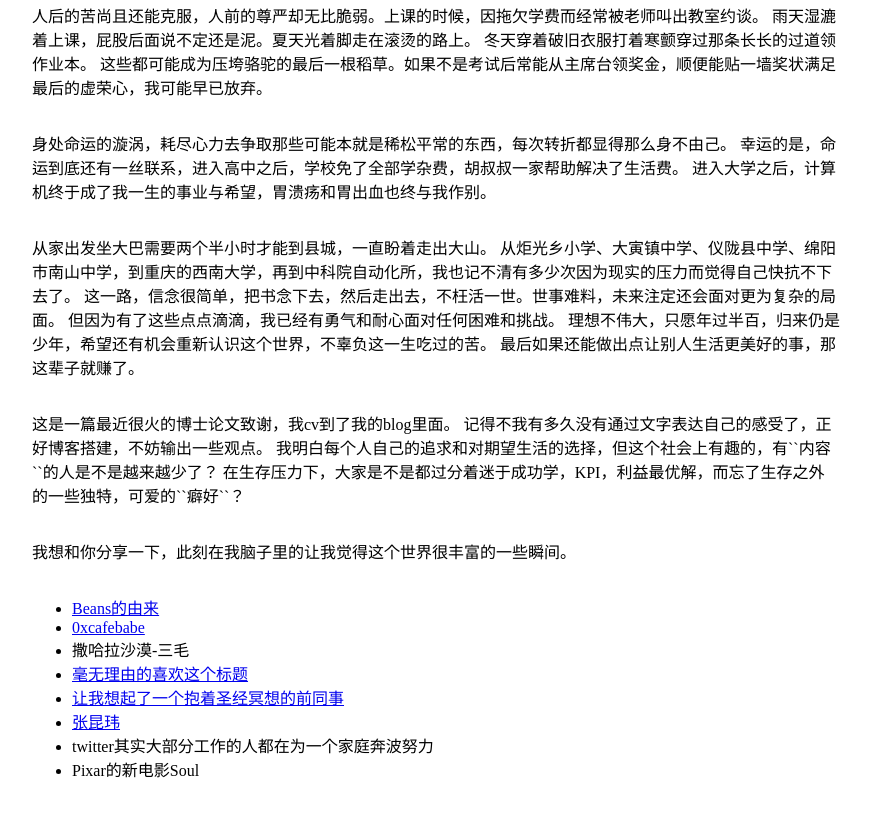
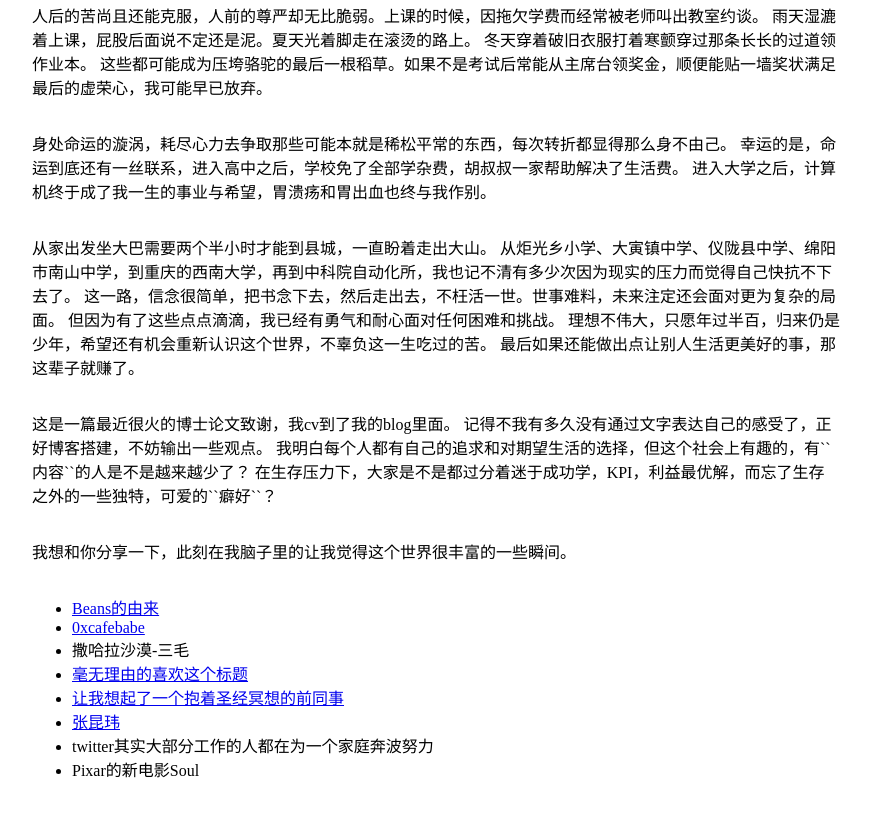
Before and after one commit to cf-19/cf-19.github.io, a plain HTML site: page blogs/2021-4-23.html in a window 1280 px wide. Shown: the part 497-1314 px from the top of the page, without its empty margins (204-1075 px from the left). Drawn offline with Linux system fonts and the light colour scheme.

Commit message:
Update 2021-4-23.html

```diff
--- a/blogs/2021-4-23.html
+++ b/blogs/2021-4-23.html
@@ -52,7 +52,7 @@
         <p>
             这是一篇最近很火的博士论文致谢，我cv到了我的blog里面。
             记得不我有多久没有通过文字表达自己的感受了，正好博客搭建，不妨输出一些观点。
-            我明白每个人自己的追求和对期望生活的选择，但这个社会上有趣的，有``内容``的人是不是越来越少了？
+            我明白每个人都有自己的追求和对期望生活的选择，但这个社会上有趣的，有``内容``的人是不是越来越少了？
             在生存压力下，大家是不是都过分着迷于成功学，KPI，利益最优解，而忘了生存之外的一些独特，可爱的``癖好``？
         </p>
         <p>
```
